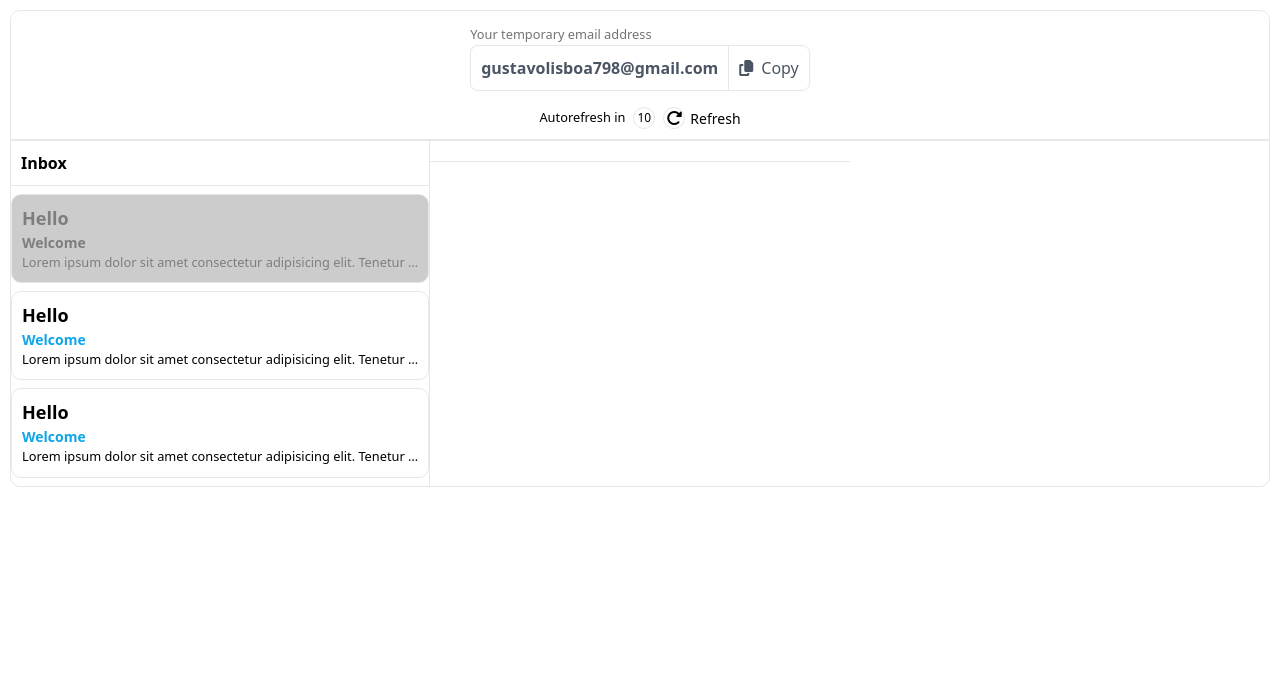
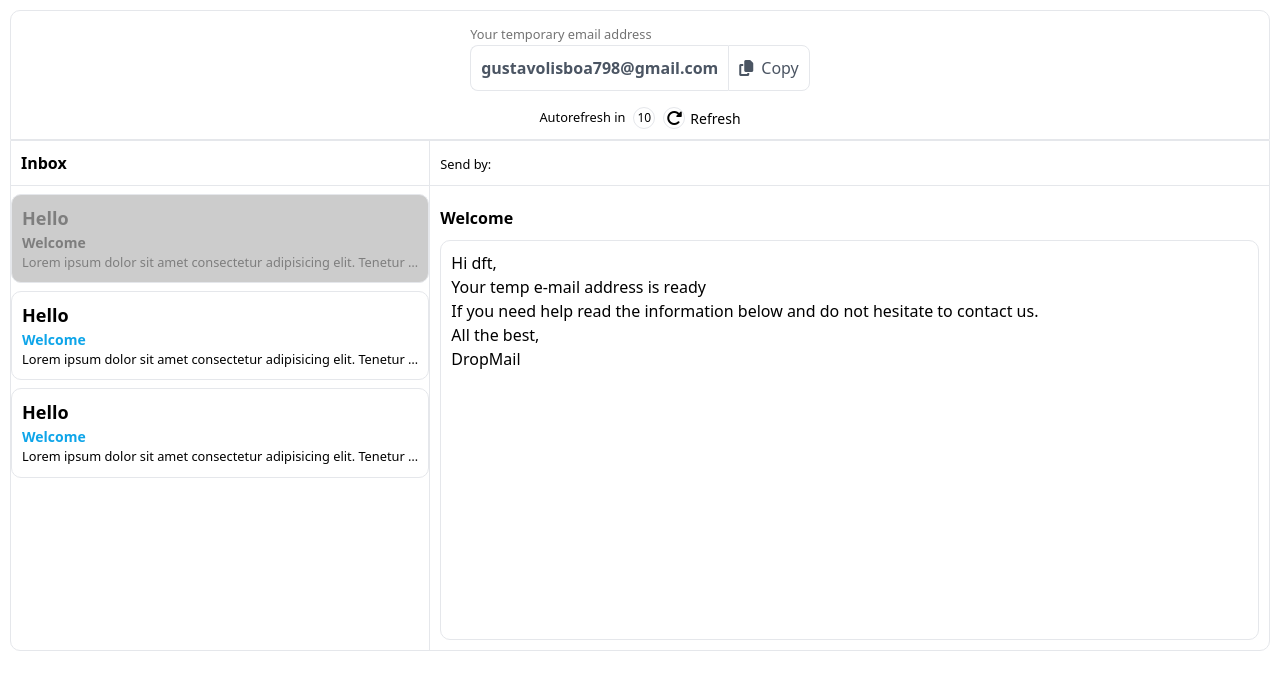
Before and after one commit to GustavoDe/Desafio-DropMail.me, an Angular app: page / in a window 1280 px wide. Shown: the top 690 px of the page. Built offline with nearby package versions, Linux system fonts and the light colour scheme.

Commit message:
feat: implementação do componente para email aberto

```diff
--- a/src/app/app.component.html
+++ b/src/app/app.component.html
@@ -3,12 +3,12 @@
 </header>
 <main class="border-[1px] rounded-[10px] rounded-t-none grid grid-cols-3">
 
-  <section class="cols-span-2 border-r">
+  <section class="col-span-1 border-r ">
     <header class="border-b-[1px] p-[10px]">
       <h2 class="font-bold">Inbox</h2>
     </header>
 
-    <aside>
+    <aside class="overflow-y-auto  h-[400px]">
       <ng-container *ngFor="let email of emails; let i = index">
         <app-email-list
         (emailSelected)="handleEmailSelected($event)"
@@ -21,8 +21,12 @@
     </aside>
 
   </section>
-  <section>
+
+  <section class="col-span-2">
     <header class="border-b-[1px] p-[10px]">
+      <small>Send by: {{selectedEmail.fromAddr}}</small>
     </header>
+
+    <app-box-email [email]="selectedEmail"></app-box-email>
   </section>
 </main>
--- /dev/null
+++ b/src/app/components/shared-components/box-email/box-email.component.html
@@ -0,0 +1,10 @@
+<div class="p-[10px]">
+  <h3 class="font-bold my-[10px]">Welcome</h3>
+  <div class="card border p-[10px] rounded-[10px] h-[400px] overflow-y-auto">
+    Hi dft, <br>
+    Your temp e-mail address is ready <br>
+    If you need help read the information below and do not hesitate to contact us. <br>
+    All the best, <br>
+    DropMail
+  </div>
+</div>
--- /dev/null
+++ b/src/app/components/shared-components/box-email/box-email.component.ts
@@ -0,0 +1,11 @@
+import { ChangeDetectionStrategy, Component, Input } from '@angular/core';
+
+@Component({
+  selector: 'app-box-email',
+  templateUrl: './box-email.component.html',
+  styleUrls: ['./box-email.component.scss'],
+  changeDetection: ChangeDetectionStrategy.OnPush
+})
+export class BoxEmailComponent {
+  @Input() email: any;
+}
--- a/src/styles.scss
+++ b/src/styles.scss
@@ -4,6 +4,7 @@
 
 body{
   padding: 10px;
+  min-height: 100%;
 }
 
 .single-line-text {
```
Also changed, not shown: src/app/components/shared-components/shared-components.module.ts (+5 -2 lines), src/app/components/shared-components/box-email/box-email.component.scss (added), 1 other file (tests, documents, lock files or other folders).
